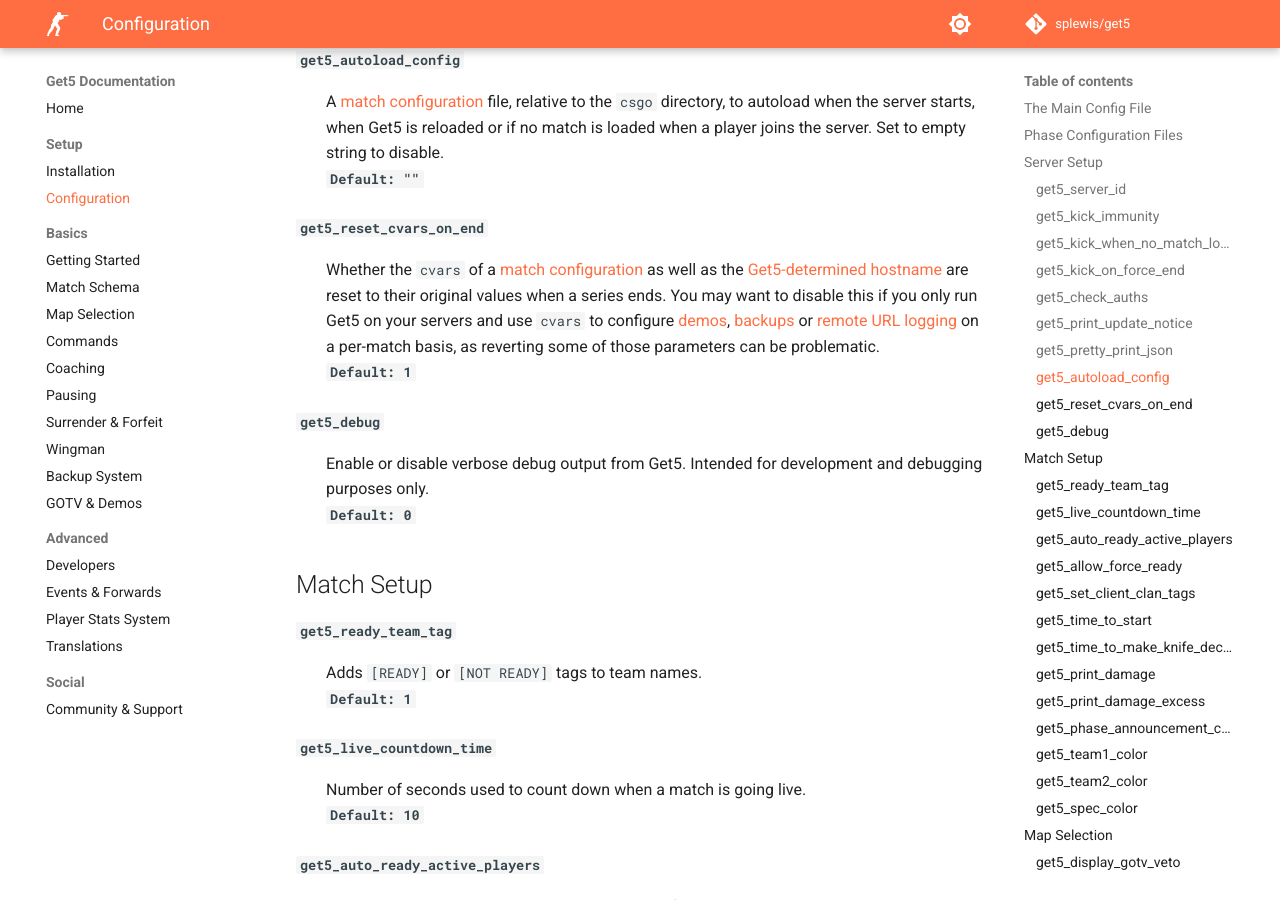
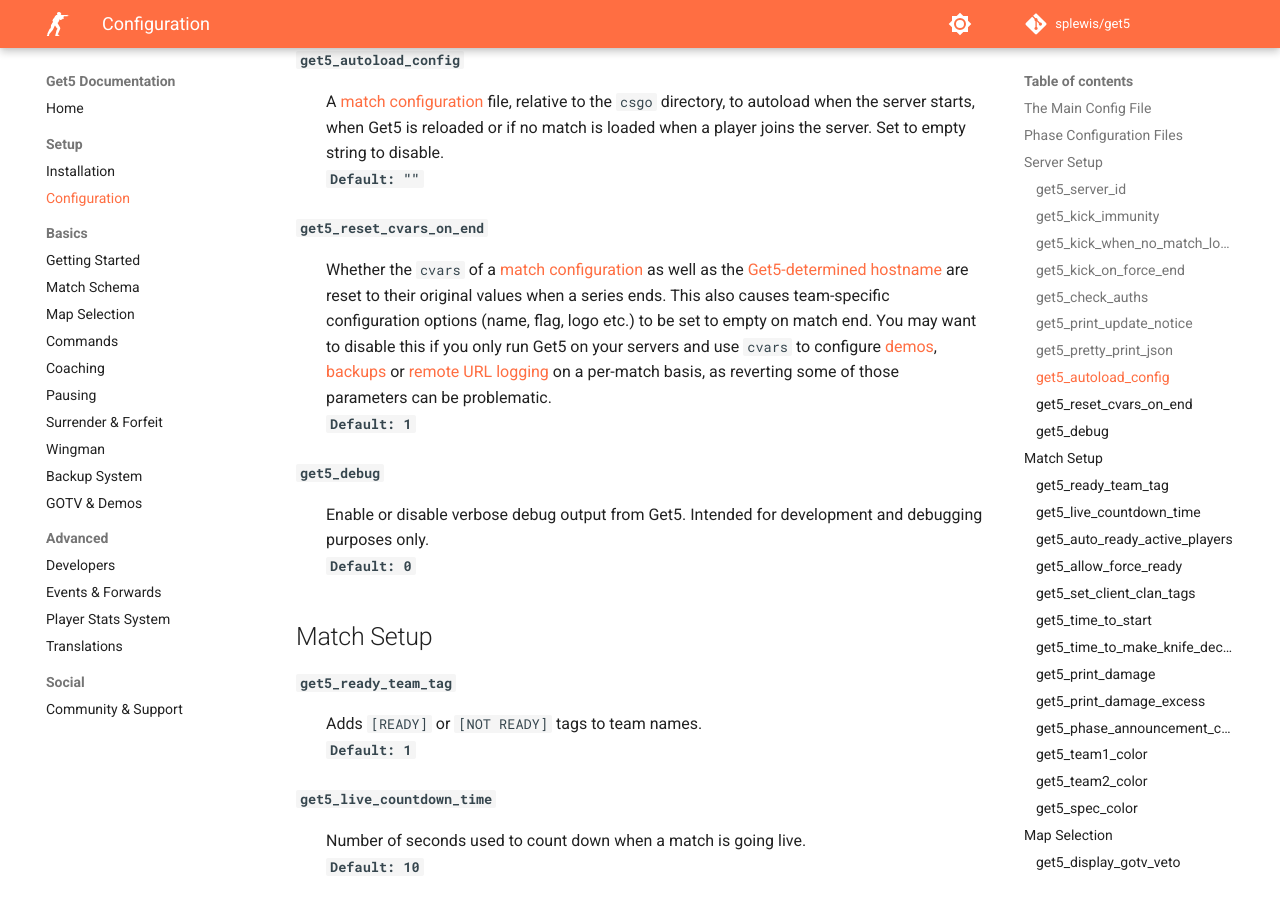
Before and after one commit to splewis/get5, an MkDocs documentation site: the page built from documentation/docs/configuration.md, in a window 1280 px wide and 900 px high, scrolled down 2731 px. Built offline with MkDocs 1.6.1 and Material for MkDocs 9.7.7, drawn with Linux system fonts in a browser that asks for light colours; emoji names are drawn with the system emoji font; comment, search, counter and statistics services are not loaded; the version menu is left out.

Commit message:
Reset team config on match end

```diff
--- a/documentation/docs/configuration.md
+++ b/documentation/docs/configuration.md
@@ -119,10 +119,11 @@ disable.<br>**`Default: ""`**
 
 ####`get5_reset_cvars_on_end`
 :  Whether the `cvars` of a [match configuration](../match_schema#schema) as well as
-the [Get5-determined hostname](#get5_hostname_format) are reset to their original values when a series ends. You may
-want to disable this if you only run Get5 on your servers and use `cvars` to
-configure [demos](../gotv), [backups](../backup) or [remote URL logging](../events_and_forwards#http) on a per-match
-basis, as reverting some of those parameters can be problematic.<br>**`Default: 1`**
+the [Get5-determined hostname](#get5_hostname_format) are reset to their original values when a series ends. This also
+causes team-specific configuration options (name, flag, logo etc.) to be set to empty on match end. You may want to
+disable this if you only run Get5 on your servers and use `cvars` to configure [demos](../gotv), [backups](../backup)
+or [remote URL logging](../events_and_forwards#http) on a per-match basis, as reverting some of those parameters can be
+problematic.<br>**`Default: 1`**
 
 ####`get5_debug`
 :   Enable or disable verbose debug output from Get5. Intended for development and debugging purposes
```
Also changed, not shown: 3 other files.
